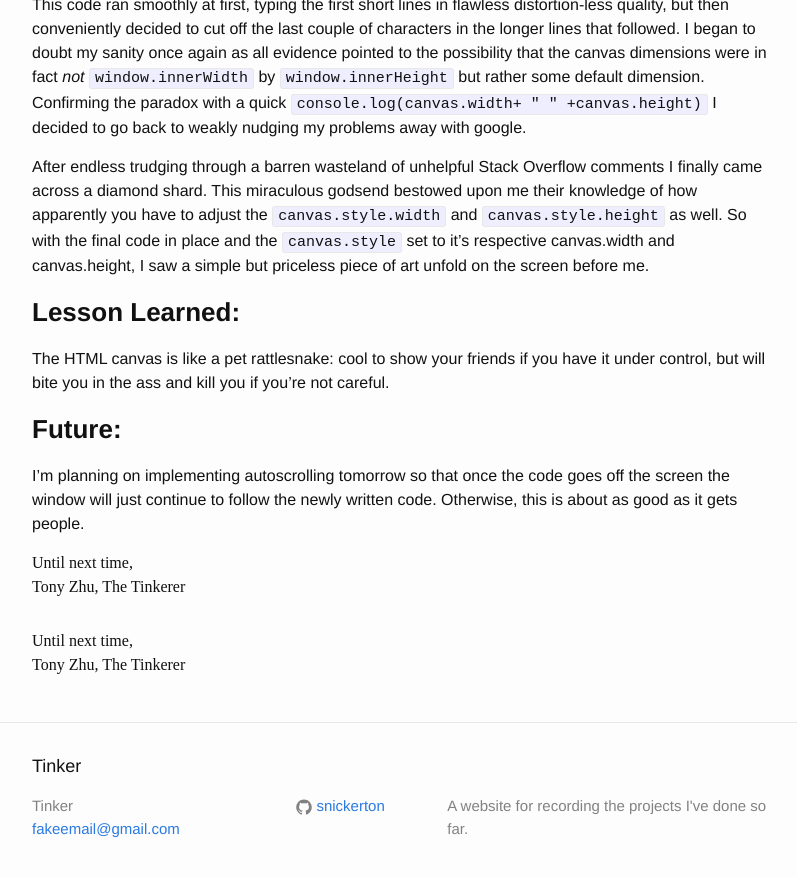
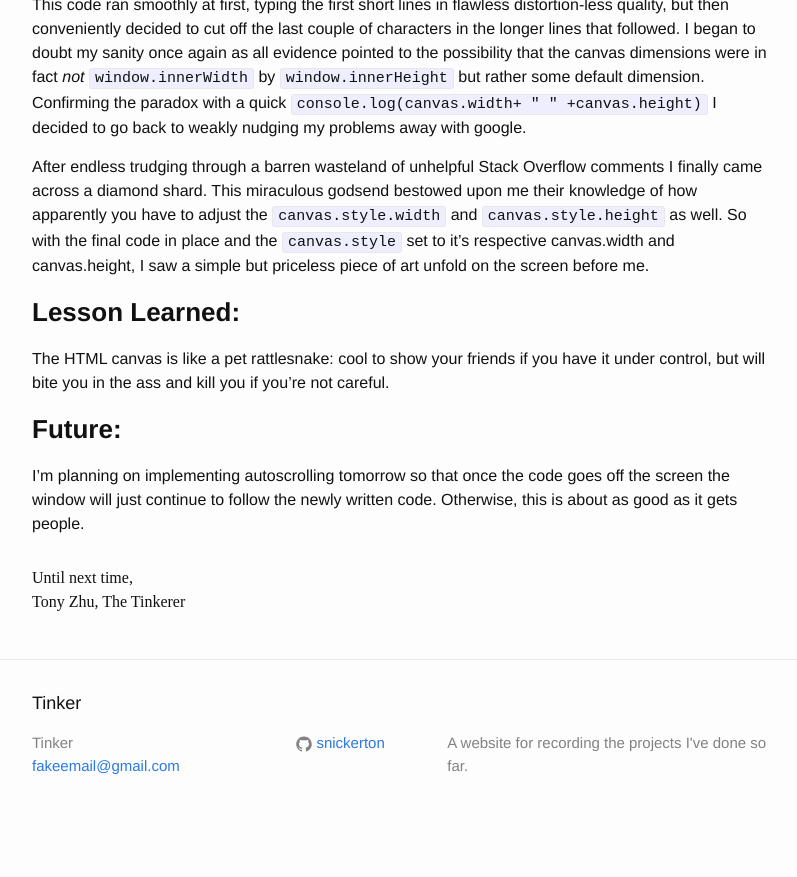
Before and after one commit to snickerton/snickerton.github.legacy, a Jekyll site: the page built from _posts/2015-03-20-Look-Leet..markdown, in a window 1280 px wide and 900 px high, scrolled down 1287 px. Shown: the top 877 px of the window, without its empty margins (238-1035 px from the left). Built offline with Jekyll 4.4.1, drawn with Linux system fonts in a browser that asks for light colours; after the commit the page ends 2124 px from its top, so only the background shows below that.

Commit message:
Update 2015-03-20-Look-Leet..markdown

```diff
--- a/_posts/2015-03-20-Look-Leet..markdown
+++ b/_posts/2015-03-20-Look-Leet..markdown
@@ -45,9 +45,5 @@ The HTML canvas is like a pet rattlesnake: cool to show your friends if you have
 <h3><b>Future:</b></h3> I'm planning on implementing autoscrolling tomorrow so that once the code goes off the screen the window will just continue to follow the newly written code. Otherwise, this is about as good as it gets people.
 
 
-<p id="SignOff">
-Until next time,<br>
-Tony Zhu, The Tinkerer
-</p>
 
 [LookLeet]:    http://snickerton.github.io/LookLeet/
```
